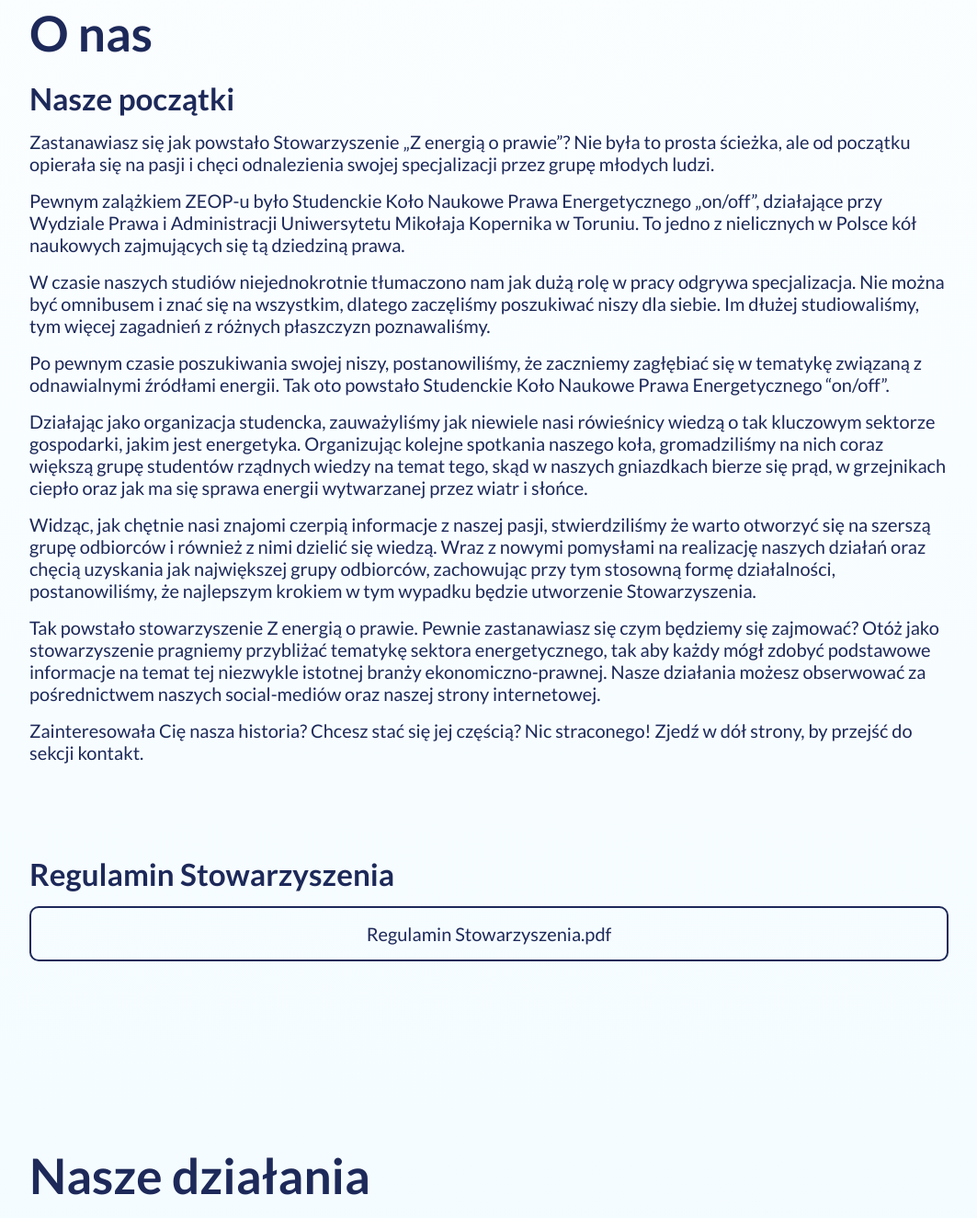
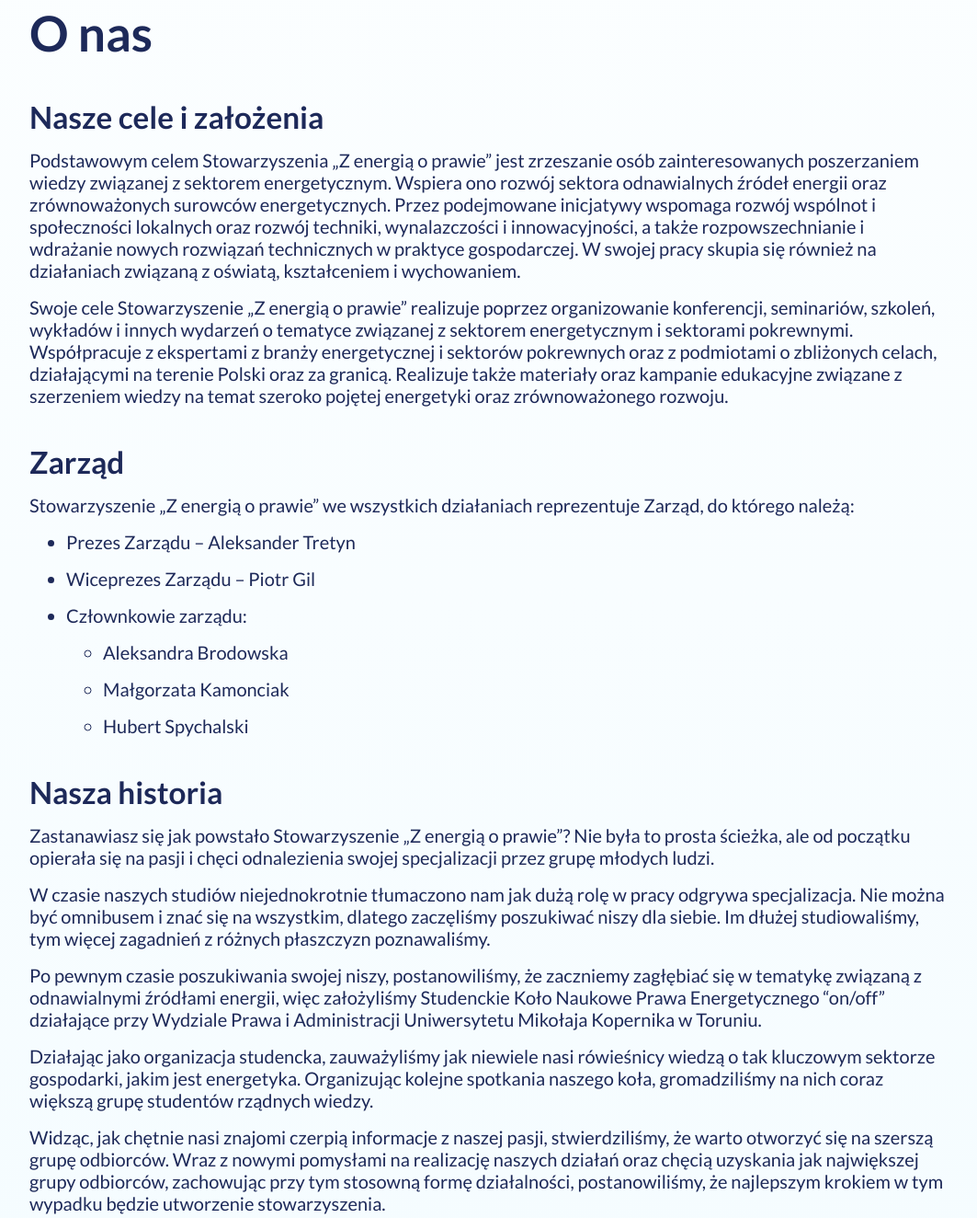
Before and after one commit to kubafila/zeop.pl, a website built with Parcel: page index.html in a window 1280 px wide. Shown: the part 997-2321 px from the top of the page at 92% size, without its empty margins (108-1171 px from the left). Built offline with nearby package versions, Linux system fonts and the light colour scheme.

Commit message:
updated "about us" section

```diff
--- a/index.html
+++ b/index.html
@@ -42,45 +42,81 @@
     <section class="hero"></section>
     <section class="about" id="about">
       <article>
-        <h2 class="secion__heading">O nas</h2>
-        <h3>Nasze początki</h3>
-        <p>Zastanawiasz się jak powstało Stowarzyszenie „Z energią o prawie”? Nie była to prosta ścieżka, ale od
-          początku
-          opierała się na pasji i chęci odnalezienia swojej specjalizacji przez grupę młodych ludzi. </p>
-        <p>Pewnym zalążkiem ZEOP-u było Studenckie Koło Naukowe Prawa Energetycznego „on/off”, działające przy Wydziale
-          Prawa
-          i Administracji Uniwersytetu Mikołaja Kopernika w Toruniu. To jedno z nielicznych w Polsce kół naukowych
-          zajmujących
-          się tą dziedziną prawa. </p>
-        <p>W czasie naszych studiów niejednokrotnie tłumaczono nam jak dużą rolę w pracy odgrywa specjalizacja. Nie
-          można być
-          omnibusem i znać się na wszystkim, dlatego zaczęliśmy poszukiwać niszy dla siebie. Im dłużej studiowaliśmy,
-          tym
-          więcej zagadnień z różnych płaszczyzn poznawaliśmy. </p>
-        <p>Po pewnym czasie poszukiwania swojej niszy, postanowiliśmy, że zaczniemy zagłębiać się w tematykę związaną z
-          odnawialnymi źródłami energii. Tak oto powstało Studenckie Koło Naukowe Prawa Energetycznego “on/off”. </p>
-        <p>Działając jako organizacja studencka, zauważyliśmy jak niewiele nasi rówieśnicy wiedzą o tak kluczowym
-          sektorze
-          gospodarki, jakim jest energetyka. Organizując kolejne spotkania naszego koła, gromadziliśmy na nich coraz
-          większą
-          grupę studentów rządnych wiedzy na temat tego, skąd w naszych gniazdkach bierze się prąd, w grzejnikach ciepło
-          oraz
-          jak ma się sprawa energii wytwarzanej przez wiatr i słońce. </p>
-        <p>Widząc, jak chętnie nasi znajomi czerpią informacje z naszej pasji, stwierdziliśmy że warto otworzyć się na
-          szerszą
-          grupę odbiorców i również z nimi dzielić się wiedzą. Wraz z nowymi pomysłami na realizację naszych działań
-          oraz
-          chęcią uzyskania jak największej grupy odbiorców, zachowując przy tym stosowną formę działalności,
-          postanowiliśmy,
-          że najlepszym krokiem w tym wypadku będzie utworzenie Stowarzyszenia. </p>
-        <p>Tak powstało stowarzyszenie Z energią o prawie. Pewnie zastanawiasz się czym będziemy się zajmować? Otóż jako
-          stowarzyszenie pragniemy przybliżać tematykę sektora energetycznego, tak aby każdy mógł zdobyć podstawowe
-          informacje
-          na temat tej niezwykle istotnej branży ekonomiczno-prawnej. Nasze działania możesz obserwować za pośrednictwem
-          naszych social-mediów oraz naszej strony internetowej. </p>
-        <p>Zainteresowała Cię nasza historia? Chcesz stać się jej częścią? Nic straconego! Zjedź w dół strony, by
-          przejść do
-          sekcji kontakt. </p>
+        <h2 class="about__heading">O nas</h2>
+        <h3 class="about__subheading">Nasze cele i założenia </h3>
+        <p>Podstawowym celem Stowarzyszenia „Z energią o prawie” jest zrzeszanie osób zainteresowanych poszerzaniem
+        wiedzy związanej z sektorem energetycznym. Wspiera ono rozwój sektora odnawialnych źródeł energii oraz
+        zrównoważonych surowców energetycznych. Przez podejmowane inicjatywy wspomaga rozwój wspólnot i społeczności
+        lokalnych oraz rozwój techniki, wynalazczości i innowacyjności, a także rozpowszechnianie i wdrażanie nowych
+        rozwiązań technicznych w praktyce gospodarczej. W swojej pracy skupia się również na działaniach związaną z
+        oświatą, kształceniem i wychowaniem. </p>
+        <p>Swoje cele Stowarzyszenie „Z energią o prawie” realizuje poprzez organizowanie konferencji, seminariów,
+        szkoleń, wykładów i innych wydarzeń o tematyce związanej z sektorem energetycznym i sektorami pokrewnymi.
+        Współpracuje z ekspertami z branży energetycznej i sektorów pokrewnych oraz z podmiotami o zbliżonych
+        celach, działającymi na terenie Polski oraz za granicą. Realizuje także materiały oraz kampanie edukacyjne
+        związane z szerzeniem wiedzy na temat szeroko pojętej energetyki oraz zrównoważonego rozwoju.</p>
+
+        <h3 class="about__subheading">Zarząd</h3>
+        <p>Stowarzyszenie „Z energią o prawie” we wszystkich działaniach reprezentuje Zarząd, do którego należą:</p>
+        <ul class="about__list">
+          <li>
+            <p>Prezes Zarządu – Aleksander Tretyn</p>
+          </li>
+          <li>
+            <p>Wiceprezes Zarządu – Piotr Gil</p>
+          </li>
+          <li>
+              <p>Człownkowie zarządu:</p>
+              <ul class="about__list">
+                <li>
+                  <p>Aleksandra Brodowska</p>
+                </li>
+                <li>
+                  <p>Małgorzata Kamonciak</p>
+                </li>
+                <li>
+                  <p>Hubert Spychalski</p>
+                </li>
+              </ul>
+            </p>
+          </li>
+        </ul>
+
+        <h3 class="about__subheading">Nasza historia</h3>
+        <p>
+          Zastanawiasz się jak powstało Stowarzyszenie „Z energią o prawie”? Nie była
+          to prosta ścieżka, ale od początku opierała się na pasji i chęci
+          odnalezienia swojej specjalizacji przez grupę młodych ludzi.
+        </p>
+        <p>
+          W czasie naszych studiów niejednokrotnie tłumaczono nam jak dużą rolę w
+          pracy odgrywa specjalizacja. Nie można być omnibusem i znać się na
+          wszystkim, dlatego zaczęliśmy poszukiwać niszy dla siebie. Im dłużej
+          studiowaliśmy, tym więcej zagadnień z różnych płaszczyzn poznawaliśmy.
+        </p>
+        <p>
+          Po pewnym czasie poszukiwania swojej niszy, postanowiliśmy, że zaczniemy
+          zagłębiać się w tematykę związaną z odnawialnymi źródłami energii, więc
+          założyliśmy Studenckie Koło Naukowe Prawa Energetycznego “on/off”
+          działające przy Wydziale Prawa i Administracji Uniwersytetu Mikołaja
+          Kopernika w Toruniu.
+        </p>
+        <p>
+          Działając jako organizacja studencka, zauważyliśmy jak niewiele nasi
+          rówieśnicy wiedzą o tak kluczowym sektorze gospodarki, jakim jest
+          energetyka. Organizując kolejne spotkania naszego koła, gromadziliśmy na
+          nich coraz większą grupę studentów rządnych wiedzy.
+        </p>
+        <p>
+          Widząc, jak chętnie nasi znajomi czerpią informacje z naszej pasji,
+          stwierdziliśmy, że warto otworzyć się na szerszą grupę odbiorców. Wraz z
+          nowymi pomysłami na realizację naszych działań oraz chęcią uzyskania jak
+          największej grupy odbiorców, zachowując przy tym stosowną formę
+          działalności, postanowiliśmy, że najlepszym krokiem w tym wypadku będzie
+          utworzenie stowarzyszenia.
+        </p>
+
+
       </article>
       <article class="regulations">
         <h3 class="regulations__header">Regulamin Stowarzyszenia</h3>
--- a/styles/base/base.scss
+++ b/styles/base/base.scss
@@ -58,6 +58,8 @@
   margin-bottom: 16px;
 }
 
+
+
 @media (min-width:1000px){
   h2{
     font-size: 2.66rem;
--- a/styles/main.scss
+++ b/styles/main.scss
@@ -8,6 +8,7 @@
 // MODULES
 @import "modules/menu";
 @import "modules/hero";
+@import "modules/about";
 @import "modules/regulations";
 @import "modules/initiative";
 @import "modules/partners";
--- /dev/null
+++ b/styles/modules/about.scss
@@ -0,0 +1,9 @@
+.about{
+  &__list{
+    margin-left: 2rem;
+  }
+
+  &__subheading{
+    margin-top: 2rem;
+  }
+}
--- a/styles/modules/initiative.scss
+++ b/styles/modules/initiative.scss
@@ -78,6 +78,10 @@
       pointer-events: auto;
     }
 
+    &__text{
+        align-self: end;
+    }
+
     &:hover .initiative__image::before {
       opacity: 1;
     }
```
